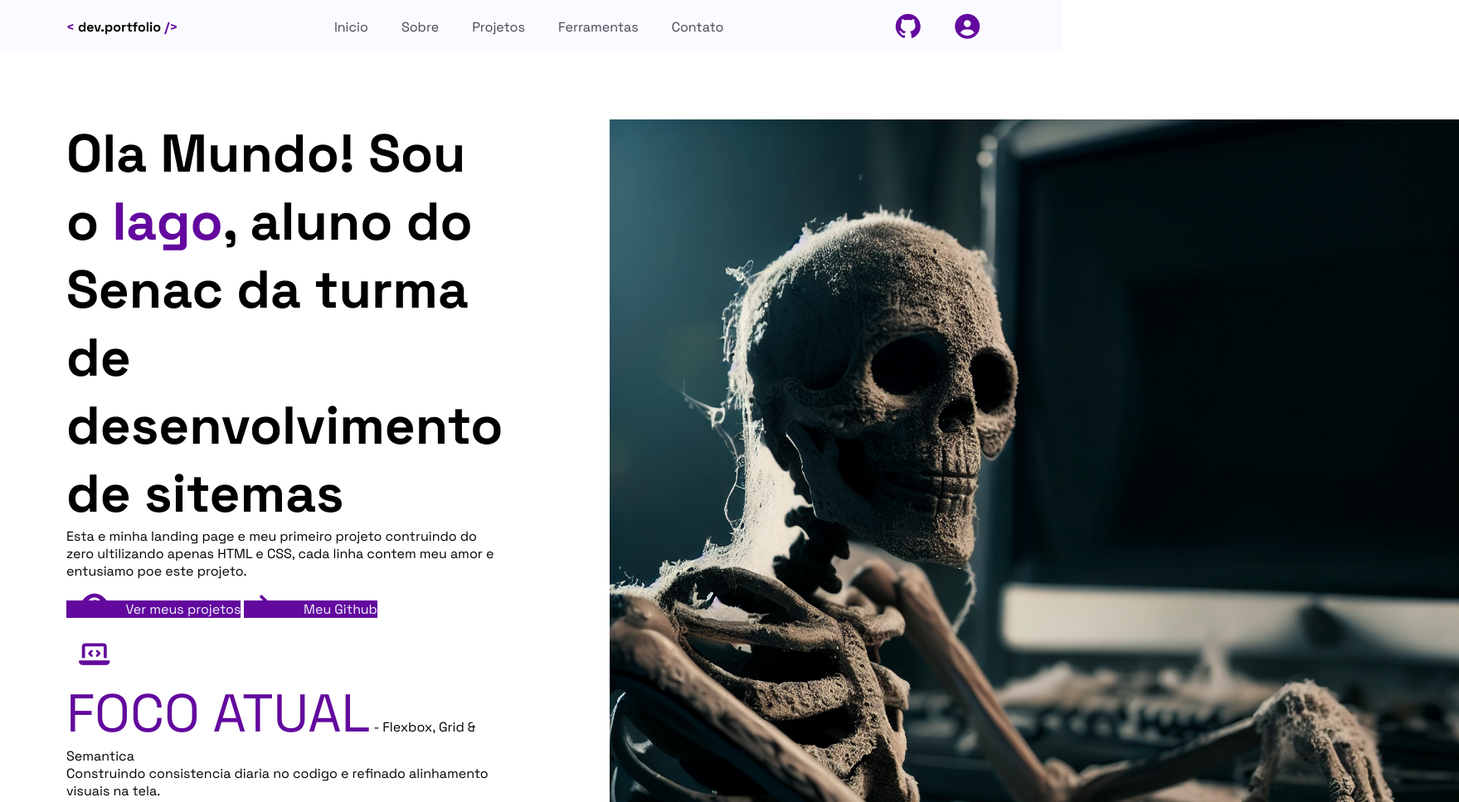
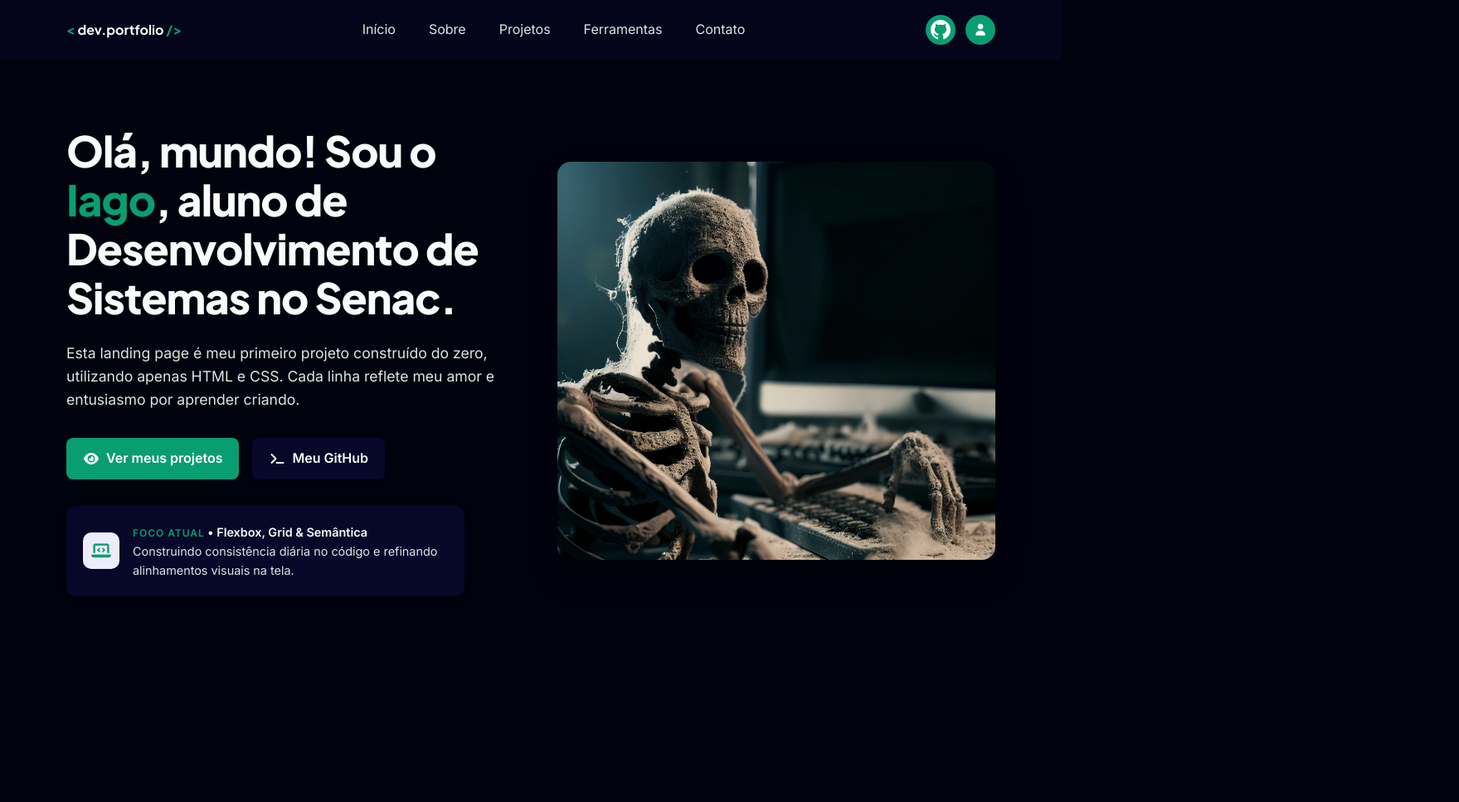
Before and after one commit to iagoshogum-dotcom/Portifolio, a plain HTML site: page index.html in a window 1280 px wide. Shown: the top 967 px of the page at 83% size, 1759 px wide, since content can reach past the window. After the commit the page ends 800 px from the top, so only its background shows below. Drawn offline with Linux system fonts and the light colour scheme.

Commit message:
dia 3 html

```diff
--- a/index.html
+++ b/index.html
@@ -3,45 +3,80 @@
 <head>
   <meta charset="UTF-8">
   <meta name="viewport" content="width=device-width, initial-scale=1">
+  <title>Iago | Portfólio</title>
   <link rel="stylesheet" href="https://cdnjs.cloudflare.com/ajax/libs/font-awesome/7.3.1/css/all.css" integrity="sha512-x9WwyMYBnlXMNQ6kQ/Lyzu1NqIhLQKL5Oq6xByfXuRj7s9CskyCbLv/1IjqzJmXwFXWr0ov6jBV7Qbc0hh9nHg==" crossorigin="anonymous" referrerpolicy="no-referrer">
-  <title>Página</title>
+  <link rel="preconnect" href="https://fonts.googleapis.com">
+  <link rel="preconnect" href="https://fonts.gstatic.com" crossorigin>
+  <link href="https://fonts.googleapis.com/css2?family=Inter:wght@400;500;600&family=Plus+Jakarta+Sans:wght@500;700;800&display=swap" rel="stylesheet">
+
   <link rel="stylesheet" href="style.css">
 </head>
 <body>
-    <header>
-        <div class="logo"><span class="simbolo-logo"> &lt; </span>dev.portfolio <span class="simbolo-logo"> /&gt; </span></div>
+
+  <header class="cabecalho">
+    <div class="logo">
+      <span class="simbolo-logo">&lt;</span> dev.portfolio <span class="simbolo-logo">/&gt;</span>
+    </div>
+
     <nav>
       <ul>
-                <li><a href="#inicio"> Inicio </a></li>
-                <li><a href="#sobre"> Sobre </a></li>
-                <li><a href="#projetos"> Projetos </a></li>
-                <li><a href="#ferramentas"> Ferramentas </a></li>
-                <li><a href="#contato"> Contato </a></li>
+        <li><a href="#inicio">Início</a></li>
+        <li><a href="#sobre">Sobre</a></li>
+        <li><a href="#projetos">Projetos</a></li>
+        <li><a href="#ferramentas">Ferramentas</a></li>
+        <li><a href="#contato">Contato</a></li>
       </ul>
     </nav>
-        <div>
+
+    <div class="icones-header">
+      <a class="pilula-github" href="https://github.com/SEU-USUARIO" target="_blank" rel="noopener">
         <i class="fa-brands fa-github"></i>
-            <i class="fa-solid fa-circle-user"></i>
+      </a>
+      <a class="avatar" href="#contato" aria-label="Contato">
+        <i class="fa-solid fa-user"></i>
+      </a>
     </div>
   </header>
+
   <main>
-        <section class="area-inicial">
+    <section class="area-inicial" id="inicio">
+
       <div class="area-texto">
-                <h1>Ola Mundo! Sou o <span>Iago</span>, aluno do Senac da turma de desenvolvimento de sitemas</h1>
-                <p>Esta e minha landing page e meu primeiro projeto contruindo do zero ultilizando apenas HTML e CSS, cada linha contem meu amor e entusiamo poe este projeto.</p>
+        <h1>
+          Olá, mundo! Sou o <span class="destaque">Iago</span>, aluno de Desenvolvimento de Sistemas no Senac.
+        </h1>
+
+        <p class="descricao">
+          Esta landing page é meu primeiro projeto construído do zero, utilizando apenas HTML e CSS.
+          Cada linha reflete meu amor e entusiasmo por aprender criando.
+        </p>
+
         <div class="botoes-iniciais">
-                    <a href="Projetos"> <i class="fa-solid fa-eye"></i> Ver meus projetos</a>
-                    <a href="Github"> <i class="fa-solid fa-terminal"></i> Meu Github</a>
+          <a class="btn btn-primario" href="#projetos">
+            <i class="fa-solid fa-eye"></i> Ver meus projetos
+          </a>
+          <a class="btn btn-secundario" href="https://github.com/SEU-USUARIO" target="_blank" rel="noopener">
+            <i class="fa-solid fa-terminal"></i> Meu GitHub
+          </a>
         </div>
 
+        <div class="card-foco">
+          <div class="icone-foco">
+            <i class="fa-solid fa-laptop-code"></i>
+          </div>
           <div>
-                    <i class="fa-solid fa-laptop-code"></i>
-                    <p class="foco-atual"><span class="foco">FOCO ATUAL</span> - Flexbox, Grid & Semantica</p>
-                    <p>Construindo consistencia diaria no codigo e refinado alinhamento visuais na tela.</p>
+            <p class="foco-titulo"><span class="foco">Foco atual</span> • Flexbox, Grid &amp; Semântica</p>
+            <p class="foco-texto">Construindo consistência diária no código e refinando alinhamentos visuais na tela.</p>
+          </div>
         </div>
       </div>
 
-            <img src="img\bamt12m1e0za1.png" alt="Area de Trabalho e Estudo">
+      <figure class="area-imagem">
+        <img src="img/bamt12m1e0za1.png" alt="Área de trabalho e estudo">
+      </figure>
+
     </section>
   </main>
+
 </body>
+</html>
--- a/style.css
+++ b/style.css
@@ -1,77 +1,252 @@
-@import url('https://fonts.googleapis.com/css2?family=Space+Grotesk:wght@300..700&display=swap');
-*{
+
+:root {
+  --verde: rgb(9, 158, 113);
+  --texto: rgb(247, 253, 251);
+  --texto-suave: rgb(216, 233, 228);
+  --fundo: #02020e;
+  --fundo2:  #070729;
+  --sombra: 0 2px 12px rgba(0, 0, 0, 0.06);
+}
+
+* {
   margin: 0;
   padding: 0;
   box-sizing: border-box;
-    font-family: "Space Grotesk", sans-serif;
-    font-optical-sizing: auto;
-    font-style: normal;
-    font-size: 1.rem;
 }
-header{
-    background-color: #F9F9FFCC;
-    height: 8vh;
+
+body {
+  font-family: "Inter", sans-serif;
+  background: var(--fundo);
+  color: var(--texto);
+  line-height: 1.6;
+}
+
+h1, .logo {
+  font-family: "Plus Jakarta Sans", sans-serif;
+}
+
+a {
+  text-decoration: none;
+  color: var(--texto-suave);
+}
+
+a:focus-visible {
+  outline: 3px solid var(--verde);
+  outline-offset: 3px;
+}
+
+
+.cabecalho {
+  position: sticky;
+  top: 0;
+  z-index: 10;
+  height: 72px;
+  padding: 0 80px;
   display: flex;
   justify-content: space-between;
-    padding: 0 80px;
   align-items: center;
+  background-color:  #04041a;
+  backdrop-filter: blur(8px);
 }
 
-ul{
+.logo {
+  font-weight: 700;
+}
+
+.simbolo-logo {
+  color: var(--verde);
+}
+
+nav ul {
   display: flex;
   list-style: none;
   gap: 40px;
-
-}
-a{
-    text-decoration: none;
-    color: #464554;
-}
-.logo{
-    font-weight: 700;
-}
-.simbolo-logo{
-    color: rgb(99, 9, 158);
-}
-i{
-    color: rgb(99, 9, 158);
-    font-size: 30px;
-    margin: 15px;
-
-}
-icone-login i{
-    color:  rgb(99, 9, 158);
-    font-size: 2rem;
-    margin-left: 15px;
-}
-main{
-    padding: 80px;
 }
 
-h1{
-    font-size: 4rem;
+nav a:hover {
+  color: var(--verde);
+}
+
+.icones-header {
+  display: flex;
+  align-items: center;
+  gap: 12px;
+}
+
+.pilula-github {
+   width: 36px;
+  height: 36px;
+  border-radius: 50%;
+  background: var(--verde);
+  display: grid;
+  place-items: center;
+}
+
+.pilula-github i {
+  color: var(--texto);
+  font-size: 1.5rem;
+}
+
+.avatar {
+  width: 36px;
+  height: 36px;
+  border-radius: 50%;
+  background: var(--verde);
+  display: grid;
+  place-items: center;
+}
+
+.avatar i {
+  color: #fff;
+  font-size: 0.9rem;
+}
+
+
+main {
+  max-width: 1200px;
+  margin: 0 auto;
+  padding: 80px 40px;
+}
+
+.area-inicial {
+  display: flex;
+  align-items: center;
+  gap: 5vw;
+}
+
+.area-texto,
+.area-imagem {
+  flex: 1;
+}
+
+h1 {
+  font-size: clamp(2.25rem, 4vw, 3.5rem);
+  line-height: 1.15;
+  letter-spacing: -0.02em;
+  font-weight: 800;
+}
+
+.destaque {
+  color: var(--verde);
+}
+
+.descricao {
+  margin-top: 24px;
+  max-width: 50ch;
+  font-size: 1.1rem;
+  color: var(--texto-suave);
+}
+
+
+.botoes-iniciais {
+  display: flex;
+  flex-wrap: wrap;
+  gap: 16px;
+  margin: 32px 0;
+}
+
+.btn {
+  display: inline-flex;
+  align-items: center;
+  gap: 8px;
+  padding: 12px 20px;
+  border-radius: 8px;
+  font-weight: 600;
+}
+
+.btn i {
+  font-size: 1rem;
+}
+
+.btn-primario {
+  background: var(--verde);
+  color: #fff;
+}
+
+.btn-primario i {
+  color: #fff;
+}
+
+.btn-secundario {
+  background: var(--fundo2);
+  color: var(--texto);
+  box-shadow: var(--sombra);
+}
+
+.btn:hover {
+  filter: brightness(1.1);
+}
+
+
+.card-foco {
+  display: flex;
+  align-items: center;
+  gap: 16px;
+  max-width: 480px;
+  padding: 20px;
+  background: var(--fundo2);
+  border-radius: 12px;
+  box-shadow: var(--sombra);
+}
+
+.icone-foco {
+  flex-shrink: 0;
+  width: 44px;
+  height: 44px;
+  border-radius: 10px;
+  background: #ECECFA;
+  display: grid;
+  place-items: center;
+}
+
+.icone-foco i {
+  color: var(--verde);
+  font-size: 1.2rem;
+}
+
+.foco-titulo {
+  font-size: 0.9rem;
+  font-weight: 600;
+}
+
+.foco {
+  color: var(--verde);
+  font-size: 0.75rem;
+  font-weight: 700;
+  letter-spacing: 0.08em;
+  text-transform: uppercase;
+}
+
+.foco-texto {
+  font-size: 0.9rem;
+  color: var(--texto-suave);
+}
+
+
+.area-imagem {
+  position: relative;
+}
+
+.area-imagem img {
+  display: block;
+  width: 100%;
+  height: 480px;
+  object-fit: cover;
+  border-radius: 16px;
+  box-shadow: 0 20px 40px rgba(0, 0, 0, 0.15);
+}
+
+.area-imagem figcaption {
+  position: absolute;
+  left: 16px;
+  bottom: 16px;
+  display: flex;
+  align-items: center;
+  gap: 8px;
 
 }
 
-.area-inicial{
-    display: flex;
-    gap: 10vw;
-
+.area-imagem figcaption i {
+  color: #fff;
+  font-size: 0.85rem;
 }
-
-.area-imagem{
-    width: 30vw;
-}
-
-.area-texto span{
-    font-size: 4rem;
-    color:  rgb(99, 9, 158);
-}
-
-.area-inicial a{
-    background-color: rgb(99, 9, 158);
-    text-decoration: none;
-    color: aliceblue;
-}
-
-.area-inicial foco{}
```
Lines whose indentation alone changed are shown as unchanged.
